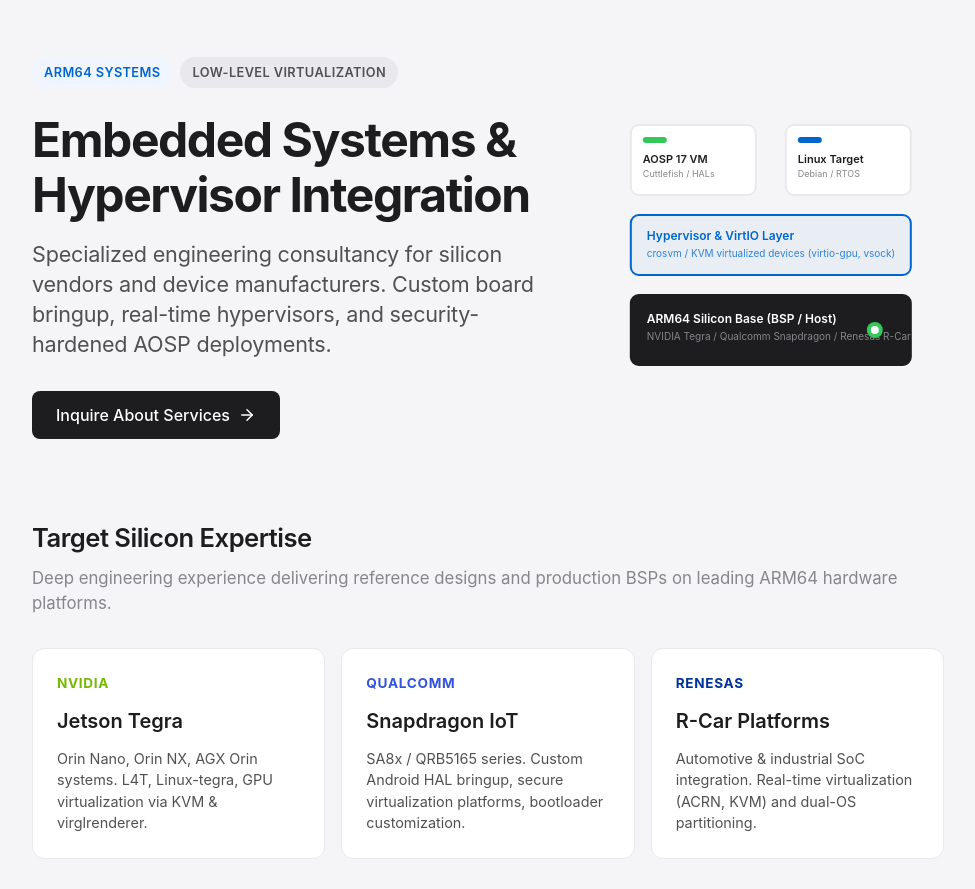
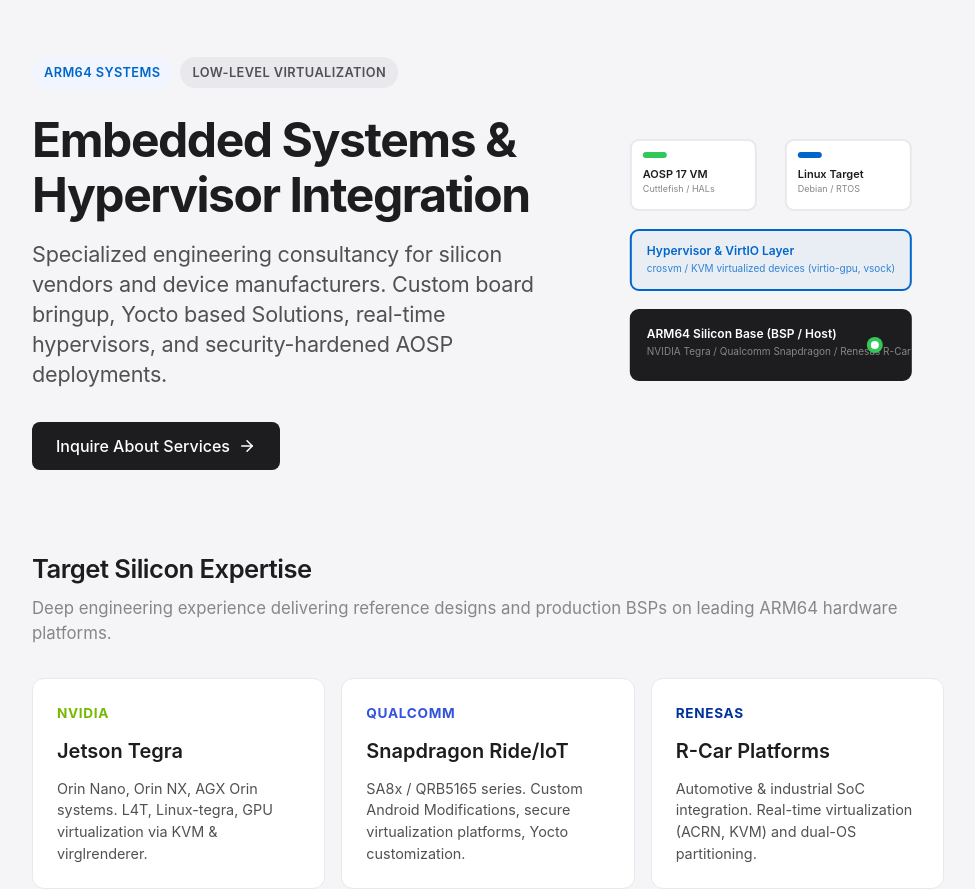
Before and after one commit to edgestack-dev/edgestack-web, a plain HTML site: page index.html in a window 1280 px wide. Shown: the part 81-970 px from the top of the page, without its empty margins (152-1127 px from the left). Drawn offline with Linux system fonts and the light colour scheme.

Commit message:
Update subtitle and platform descriptions in index.html

```diff
--- a/index.html
+++ b/index.html
@@ -331,7 +331,7 @@
                 <span class="badge badge-gray">Low-Level Virtualization</span>
             </div>
             <h1>Embedded Systems &amp; Hypervisor Integration</h1>
-            <p class="subtitle">Specialized engineering consultancy for silicon vendors and device manufacturers. Custom board bringup, real-time hypervisors, and security-hardened AOSP deployments.</p>
+            <p class="subtitle">Specialized engineering consultancy for silicon vendors and device manufacturers. Custom board bringup, Yocto based Solutions, real-time hypervisors, and security-hardened AOSP deployments.</p>
             <a href="mailto:edgestack-dev@proton.me" class="btn">
                 <span>Inquire About Services</span>
                 <svg width="18" height="18" viewBox="0 0 24 24" fill="none" stroke="currentColor" stroke-width="2" stroke-linecap="round" stroke-linejoin="round">
@@ -386,8 +386,8 @@
                 </div>
                 <div class="platform-card">
                     <span class="brand" style="color: #3253dc;">Qualcomm</span>
-                    <span class="chip-name">Snapdragon IoT</span>
-                    <span class="specs">SA8x / QRB5165 series. Custom Android HAL bringup, secure virtualization platforms, bootloader customization.</span>
+                    <span class="chip-name">Snapdragon Ride/IoT</span>
+                    <span class="specs">SA8x / QRB5165 series. Custom Android Modifications, secure virtualization platforms, Yocto customization.</span>
                 </div>
                 <div class="platform-card">
                     <span class="brand" style="color: #003399;">Renesas</span>
```
